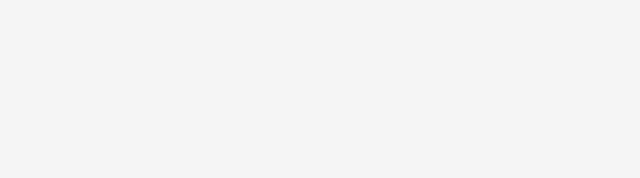
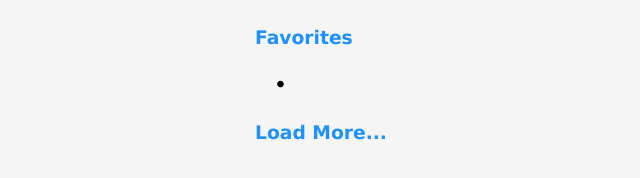
Before and after one commit to VellyD/nasa-apod, a plain HTML site: page index.html in a window 1280 px wide. Shown: the whole page, without its empty margins (319-959 px from the left). Drawn offline with Linux system fonts and the light colour scheme.

Commit message:
adding navigation

```diff
--- a/index.html
+++ b/index.html
@@ -15,6 +15,21 @@
     <div class="loader hidden">
       <img src="./rocket-1.svg" alt="Rocket Loading Animation" />
     </div>
+
+    <div class="container">
+      <div class="nav-container">
+        <span class="background"></span>
+        <span class="nav-items" id="resultsNav">
+          <h3 class="clickable">Favorites</h3>
+          <h3>&nbsp;&nbsp;&nbsp;•&nbsp;&nbsp;&nbsp;</h3>
+          <h3 class="clickable">Load More...</h3>
+        </span>
+
+        <span class="nav-items hidden" id="favoritesNav">
+          <h3 class="clickable">Load More NASA Images</h3>
+        </span>
+      </div>
+    </div>
     <!-- Script -->
     <script src="script.js"></script>
   </body>
--- a/style.css
+++ b/style.css
@@ -26,6 +26,8 @@ body {
   background-color: whitesmoke;
   height: 100vh;
   width: 100vw;
+  position: fixed;
+  z-index: 10;
   display: flex;
   justify-content: center;
   align-items: center;
@@ -49,7 +51,18 @@ body {
   right: 0;
   width: 100%;
   height: 60px;
+  z-index: -1;
+}
 
+.clickable {
+  color: dodgerblue;
+  cursor: pointer;
+  user-select: none;
+
+}
+
+.clickable:hover {
+  color: rgb(19, 85, 170);
 }
 
 
```
